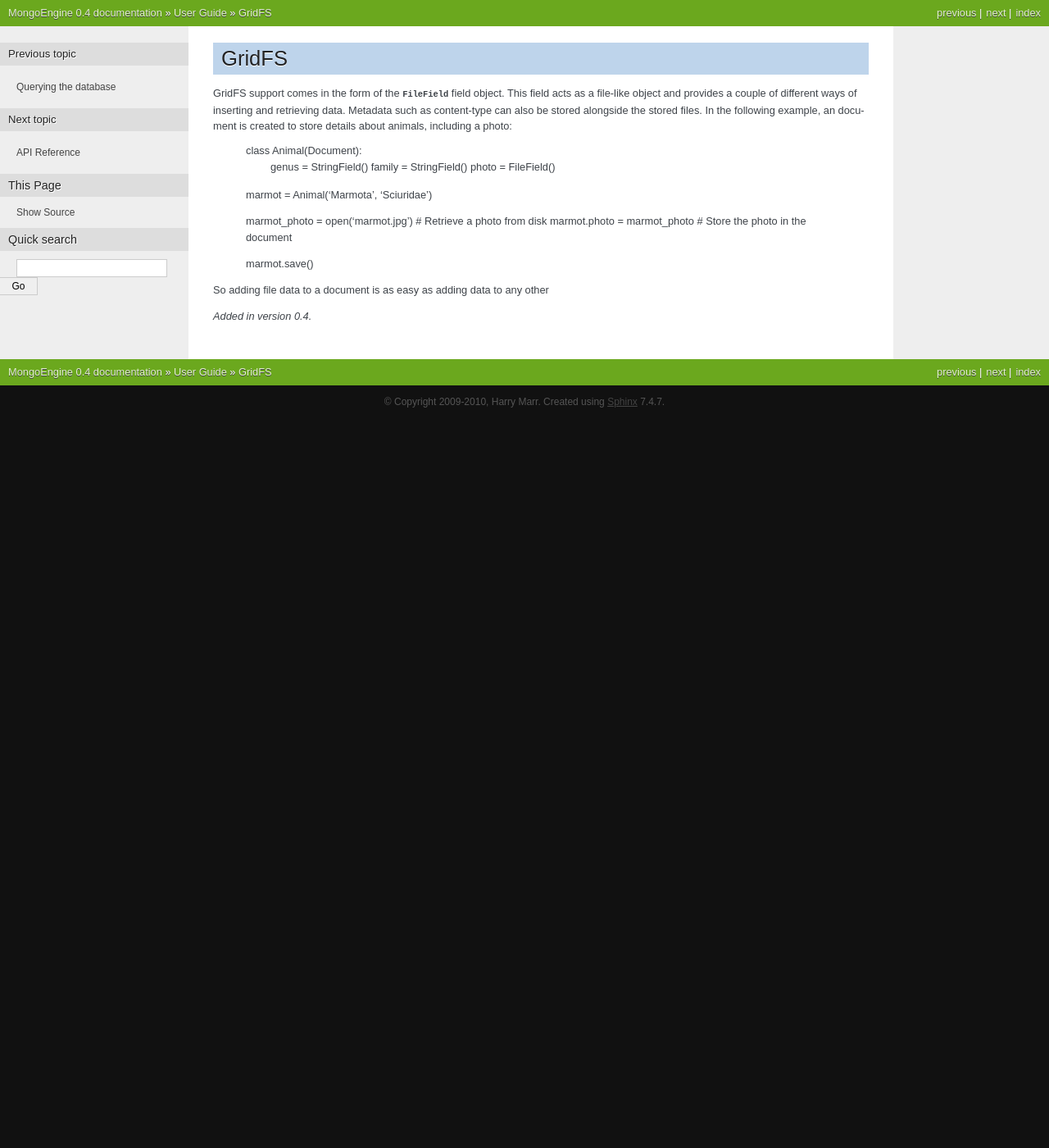
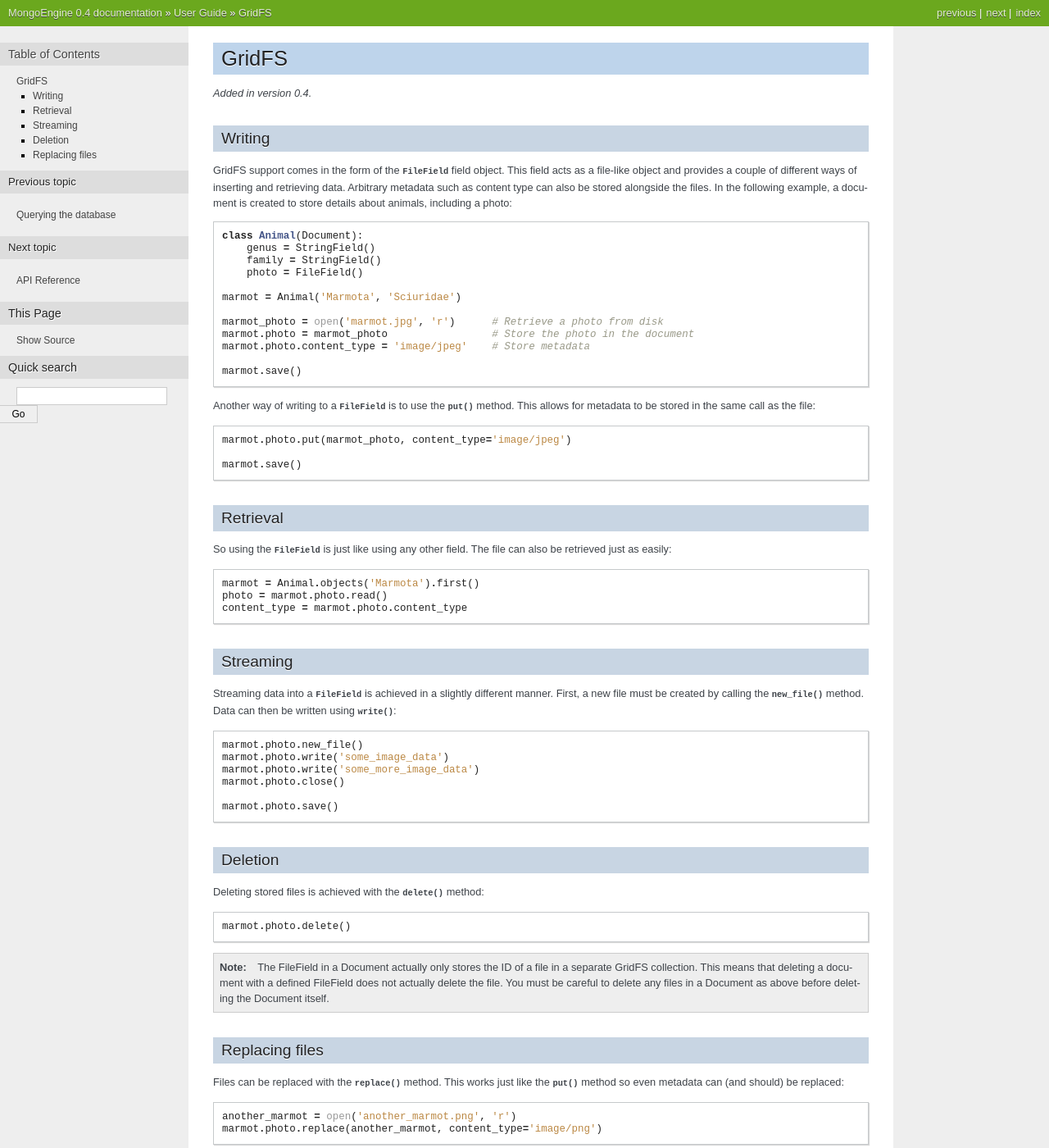
Before and after one commit to MongoEngine/mongoengine, a Sphinx documentation site: the page built from docs/guide/gridfs.rst, in a window 1280 px wide and 1400 px high. Shown: the whole window at 82% size. Built offline with Sphinx 7.4.7, drawn with Linux system fonts in a browser that asks for light colours.

Commit message:
Finished GridFS Documentation
* Also made GridFS replace test pass

```diff
--- a/docs/guide/gridfs.rst
+++ b/docs/guide/gridfs.rst
@@ -1,11 +1,17 @@
 ======
 GridFS
 ======
+
+.. versionadded:: 0.4
+
+Writing
+-------
+
 GridFS support comes in the form of the :class:`~mongoengine.FileField` field
 object. This field acts as a file-like object and provides a couple of
-different ways of inserting and retrieving data. Metadata such as content-type
-can also be stored alongside the stored files. In the following example, an
-document is created to store details about animals, including a photo:
+different ways of inserting and retrieving data. Arbitrary metadata such as
+content type can also be stored alongside the files. In the following example,
+a document is created to store details about animals, including a photo::
 
     class Animal(Document):
         genus = StringField()
@@ -14,11 +20,64 @@ document is created to store details about animals, including a photo:
 
     marmot = Animal('Marmota', 'Sciuridae')
 
-    marmot_photo = open('marmot.jpg')   # Retrieve a photo from disk
-    marmot.photo = marmot_photo         # Store the photo in the document
+    marmot_photo = open('marmot.jpg', 'r')      # Retrieve a photo from disk
+    marmot.photo = marmot_photo                 # Store the photo in the document
+    marmot.photo.content_type = 'image/jpeg'    # Store metadata
 
     marmot.save()
 
-So adding file data to a document is as easy as adding data to any other
+Another way of writing to a :class:`~mongoengine.FileField` is to use the
+:func:`put` method. This allows for metadata to be stored in the same call as
+the file::
 
-.. versionadded:: 0.4
+    marmot.photo.put(marmot_photo, content_type='image/jpeg')
+
+    marmot.save()
+
+Retrieval
+---------
+
+So using the :class:`~mongoengine.FileField` is just like using any other
+field. The file can also be retrieved just as easily::
+
+    marmot = Animal.objects('Marmota').first()
+    photo = marmot.photo.read()
+    content_type = marmot.photo.content_type
+
+Streaming
+---------
+
+Streaming data into a :class:`~mongoengine.FileField` is achieved in a
+slightly different manner.  First, a new file must be created by calling the
+:func:`new_file` method. Data can then be written using :func:`write`::
+
+    marmot.photo.new_file()
+    marmot.photo.write('some_image_data')
+    marmot.photo.write('some_more_image_data')
+    marmot.photo.close()
+
+    marmot.photo.save()
+
+Deletion
+--------
+
+Deleting stored files is achieved with the :func:`delete` method::
+
+    marmot.photo.delete()
+
+.. note::
+    The FileField in a Document actually only stores the ID of a file in a
+    separate GridFS collection. This means that deleting a document
+    with a defined FileField does not actually delete the file. You must be
+    careful to delete any files in a Document as above before deleting the
+    Document itself.
+
+
+Replacing files
+---------------
+
+Files can be replaced with the :func:`replace` method. This works just like
+the :func:`put` method so even metadata can (and should) be replaced::
+
+    another_marmot = open('another_marmot.png', 'r')
+    marmot.photo.replace(another_marmot, content_type='image/png')
```
Also changed, not shown: docs/django.rst (+17 -15 lines), docs/guide/querying.rst (line endings or trailing spaces), 1 other file.
